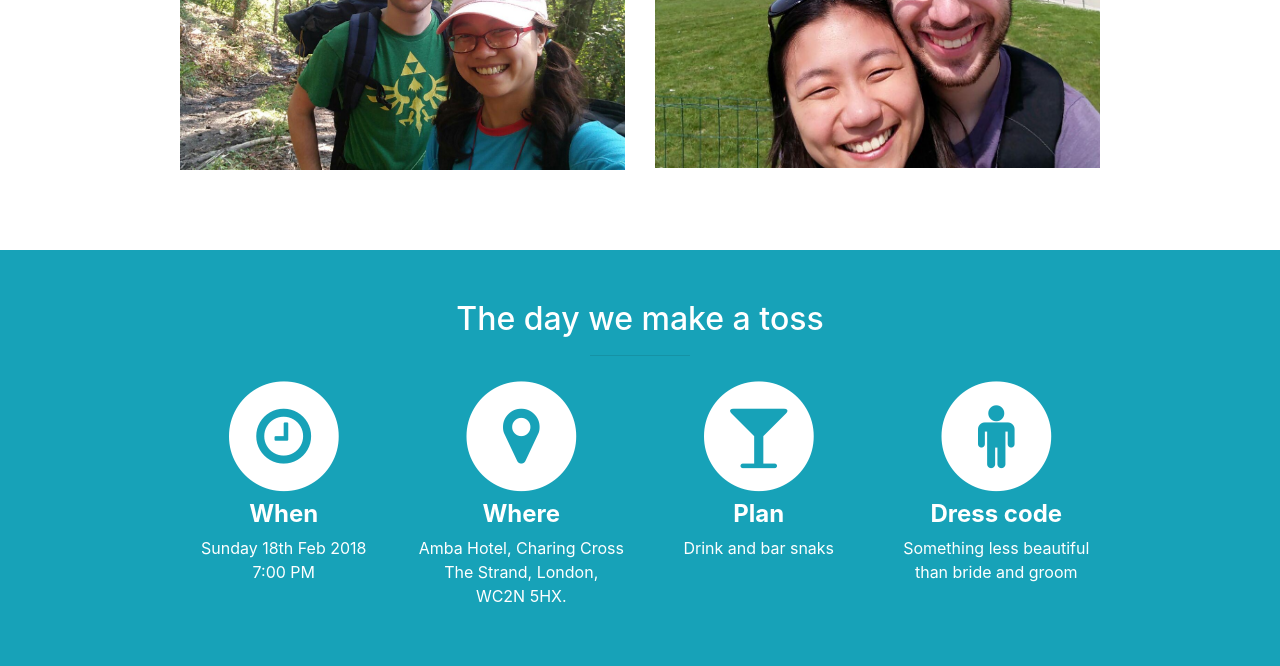
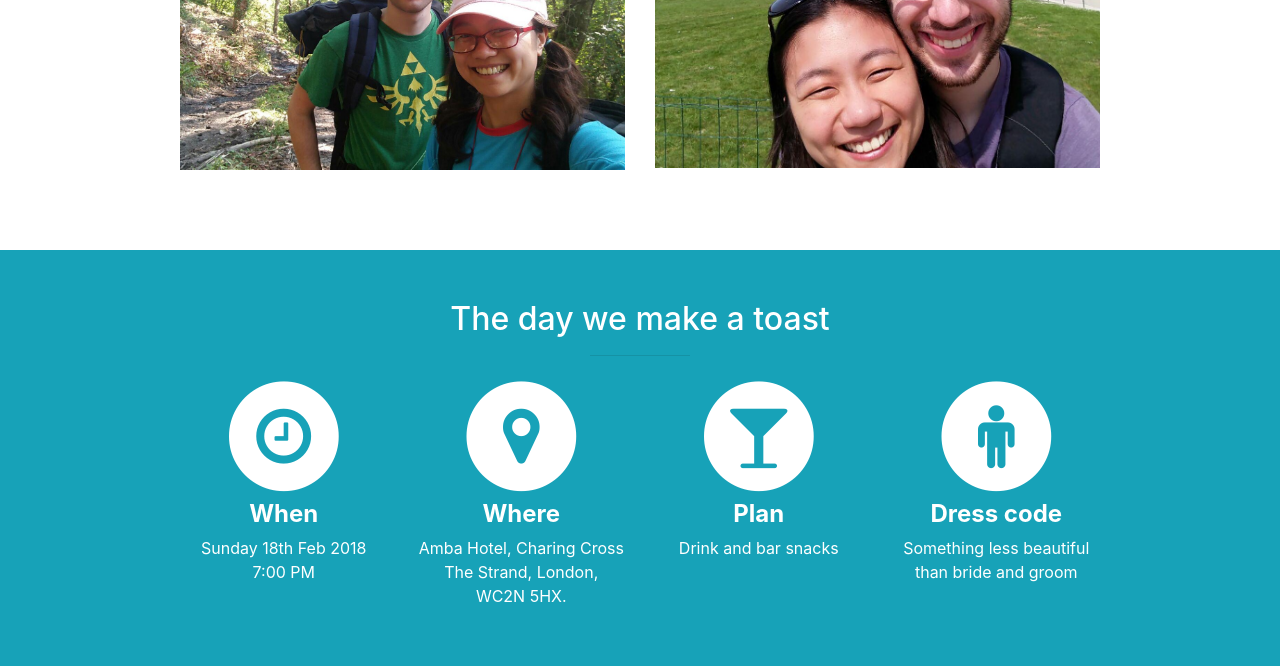
Before and after one commit to kimbennettweddingdrink/kimbennettweddingdrink.github.io, a website with bundled scripts: page index.html in a window 1280 px wide. Shown: the part 2313-2979 px from the top of the page. Built offline with nearby package versions, Linux system fonts and the light colour scheme.

Commit message:
replace image and correct some words

```diff
--- a/index.html
+++ b/index.html
@@ -59,7 +59,6 @@
         <h1>Heajeong and Samuel</h1>
         <h2>Come and celebrate our wedding with us</h2>
         and drink<br>
-<br><br><br><br><br><br>
         <br>
         <a href="#weare" class="btn btn-dark btn-lg js-scroll-trigger">Find Out More</a>
       </div>
@@ -153,7 +152,7 @@
       <div class="container">
         <div class="row text-center">
           <div class="col-lg-10 mx-auto">
-            <h2>The day we make a toss</h2>
+            <h2>The day we make a toast</h2>
             <hr class="small">
             <div class="row">
               <div class="col-md-3 col-sm-6">
@@ -189,7 +188,7 @@
                   <h4>
                     <strong>Plan</strong>
                   </h4>
-                  <p>Drink and bar snaks</p>
+                  <p>Drink and bar snacks</p>
                 </div>
               </div>
               <div class="col-md-3 col-sm-6">
```
Also changed, not shown: 2 other files.
